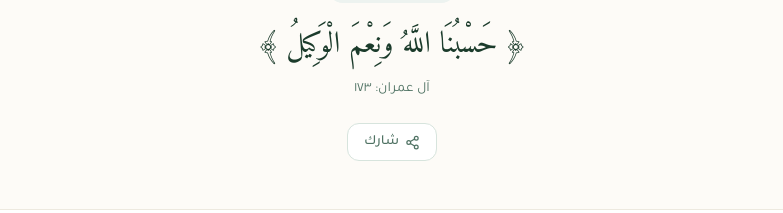
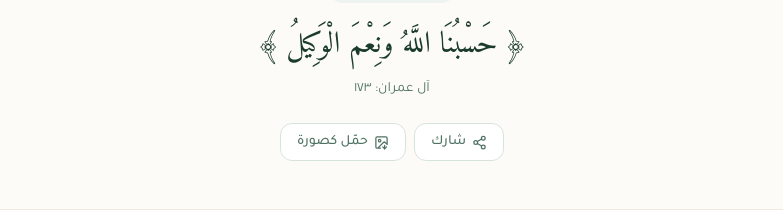
Before and after one commit to Rawdah-kuw/muslim-ummah-network, a Next.js app: page /ar in a window 1280 px wide. Shown: the part 811-1024 px from the top of the page, without its empty margins (248-1031 px from the left). Built offline with nearby package versions, Linux system fonts and the light colour scheme.

Commit message:
phase 4: downloadable wird quote card

```diff
--- a/components/DailyWird.jsx
+++ b/components/DailyWird.jsx
@@ -1,5 +1,6 @@
 import { Sparkles } from "lucide-react";
 import ShareButton from "./ShareButton";
+import WirdDownload from "./WirdDownload";
 import { WIRD } from "@/lib/wird";
 
 // Server component: picks the same item for everyone on a given day.
@@ -26,8 +27,11 @@ export default function DailyWird({ t, lang }) {
 
         <p className="text-sm text-sage-600 mb-6">{item.source[lang]}</p>
 
-        <ShareButton t={t} path={`/${lang}`} title={shareTitle}
-          className="inline-flex items-center gap-1.5 px-4 py-2 rounded-xl text-sm font-medium border border-sage-300 text-sage-600 bg-white hover:bg-sage-100 transition-colors" />
+        <div className="flex flex-wrap items-center justify-center gap-2">
+          <ShareButton t={t} path={`/${lang}`} title={shareTitle}
+            className="inline-flex items-center gap-1.5 px-4 py-2 rounded-xl text-sm font-medium border border-sage-300 text-sage-600 bg-white hover:bg-sage-100 transition-colors" />
+          <WirdDownload item={item} lang={lang} t={t} />
+        </div>
       </div>
     </section>
   );
--- /dev/null
+++ b/components/WirdDownload.jsx
@@ -0,0 +1,100 @@
+"use client";
+
+import { useState } from "react";
+import { ImageDown } from "lucide-react";
+
+// Draws the day's reminder onto a 1080×1080 canvas (Instagram square) with the
+// site identity, then downloads it as a PNG. No server, no library.
+export default function WirdDownload({ item, lang, t }) {
+  const [busy, setBusy] = useState(false);
+
+  const handle = async () => {
+    setBusy(true);
+    try {
+      if (document.fonts && document.fonts.ready) await document.fonts.ready;
+      const S = 1080;
+      const canvas = document.createElement("canvas");
+      canvas.width = S;
+      canvas.height = S;
+      const ctx = canvas.getContext("2d");
+      const rtl = lang === "ar";
+
+      ctx.fillStyle = "#FDFBF7";
+      ctx.fillRect(0, 0, S, S);
+      ctx.strokeStyle = "#D7E4DD";
+      ctx.lineWidth = 4;
+      ctx.strokeRect(48, 48, S - 96, S - 96);
+
+      ctx.textAlign = "center";
+      ctx.direction = rtl ? "rtl" : "ltr";
+
+      ctx.fillStyle = "#4F7263";
+      ctx.font = "500 34px Tajawal, sans-serif";
+      ctx.fillText(`${t.wirdLabel} · ${t.wirdTypes[item.type]}`, S / 2, 195);
+
+      const text = rtl ? item.ar : item.en;
+      const fam = rtl ? "Amiri, serif" : "Inter, serif";
+      const maxW = S - 220;
+      const wrap = (size) => {
+        ctx.font = `700 ${size}px ${fam}`;
+        const words = text.split(" ");
+        const lines = [];
+        let line = "";
+        for (const w of words) {
+          const test = line ? `${line} ${w}` : w;
+          if (ctx.measureText(test).width > maxW && line) {
+            lines.push(line);
+            line = w;
+          } else line = test;
+        }
+        if (line) lines.push(line);
+        return lines;
+      };
+
+      let size = 64;
+      let lines = wrap(size);
+      while (lines.length * size * 1.55 > 520 && size > 30) {
+        size -= 4;
+        lines = wrap(size);
+      }
+      const lineH = size * 1.55;
+      ctx.font = `700 ${size}px ${fam}`;
+      ctx.fillStyle = "#1B3B2B";
+      let y = 500 - ((lines.length - 1) * lineH) / 2;
+      for (const l of lines) {
+        ctx.fillText(l, S / 2, y);
+        y += lineH;
+      }
+
+      ctx.fillStyle = "#4F7263";
+      ctx.font = "500 36px Tajawal, sans-serif";
+      ctx.fillText(item.source[lang], S / 2, y + 24);
+
+      ctx.fillStyle = "#1B3B2B";
+      ctx.font = "700 40px Tajawal, sans-serif";
+      ctx.fillText(t.siteName, S / 2, 912);
+      ctx.fillStyle = "#94A3B8";
+      ctx.font = "400 27px Tajawal, sans-serif";
+      ctx.fillText(
+        rtl ? "صدقة جارية عن علي عبد العزيز الصدّيقي رحمه الله" : "A sadaqah jariyah for Ali Abdulaziz Alseddiqi",
+        S / 2,
+        960
+      );
+      ctx.fillText("muslimummah.app", S / 2, 1002);
+
+      const a = document.createElement("a");
+      a.href = canvas.toDataURL("image/png");
+      a.download = "muslim-ummah-wird.png";
+      a.click();
+    } finally {
+      setBusy(false);
+    }
+  };
+
+  return (
+    <button type="button" onClick={handle} disabled={busy}
+      className="inline-flex items-center gap-1.5 px-4 py-2 rounded-xl text-sm font-medium border border-sage-300 text-sage-600 bg-white hover:bg-sage-100 transition-colors disabled:opacity-60">
+      <ImageDown size={15} /> {t.downloadImage}
+    </button>
+  );
+}
```
Also changed, not shown: lib/i18n.js.
